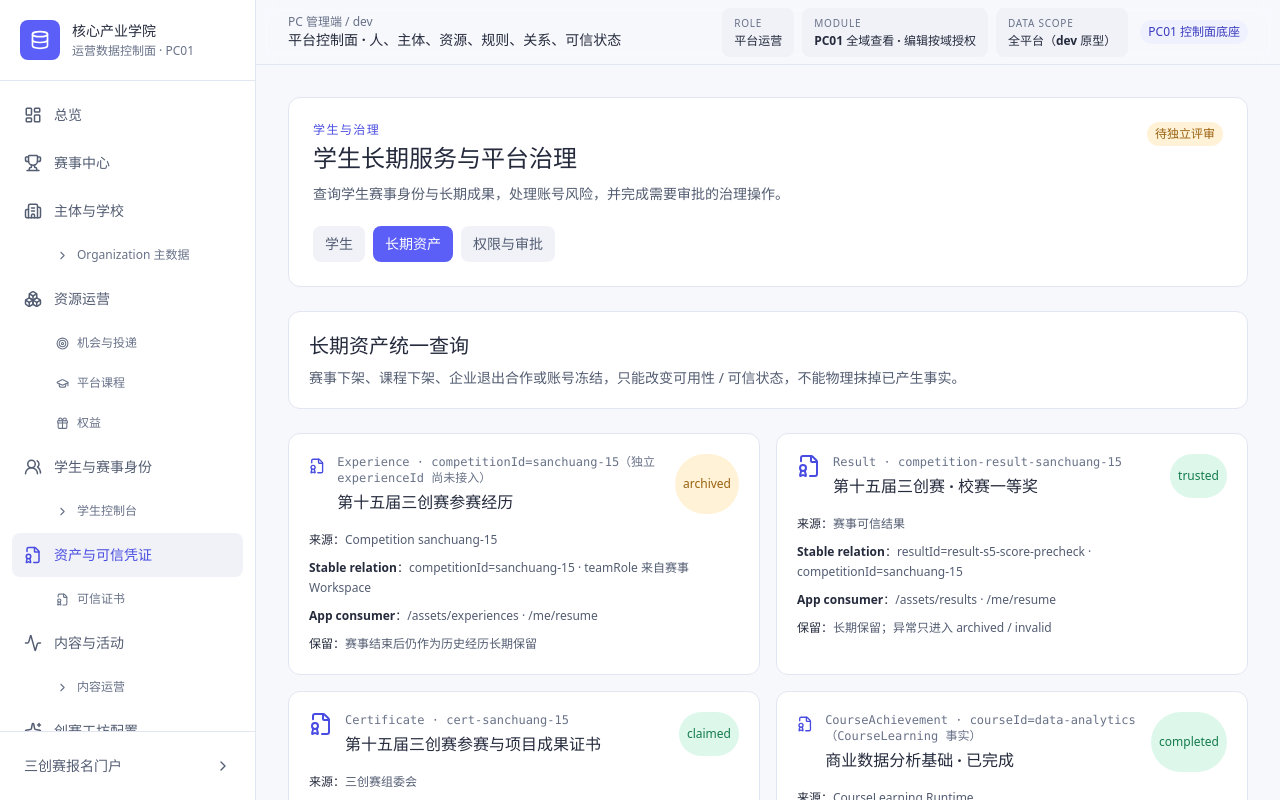
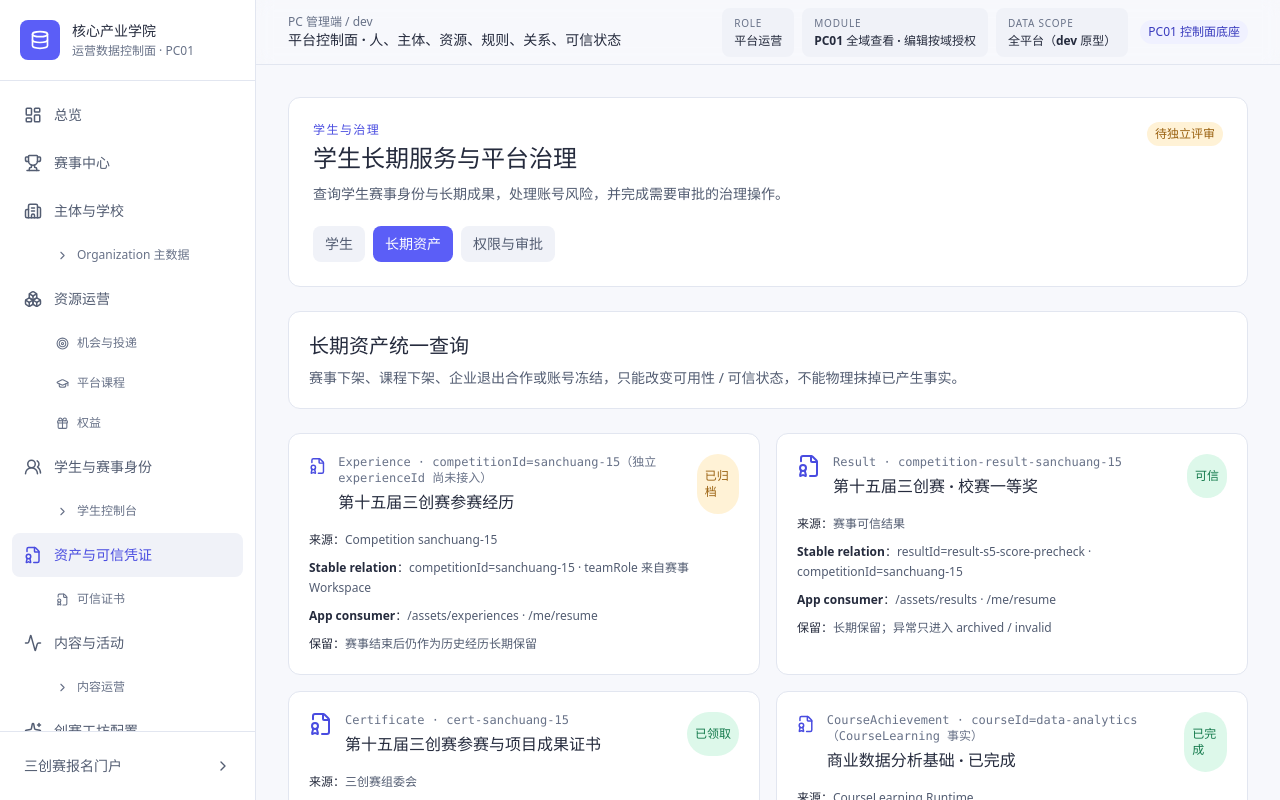
Before and after one commit to dangjingtao/core-industry-college-prototype, a React (Vite) app in the folder apps/pc/: page /admin/assets in a window 1280 px wide. Shown: the top 800 px of the page. Built offline with nearby package versions, Linux system fonts and the light colour scheme.

Commit message:
fix(pc05): use business-facing status labels

```diff
--- a/apps/pc/src/admin/pc05-ui.tsx
+++ b/apps/pc/src/admin/pc05-ui.tsx
@@ -2,11 +2,39 @@ import type { ReactNode } from "react";
 import { StatusTag } from "../components/ui";
 
 export type PC05Tone = "success" | "warning" | "danger" | "neutral" | "info";
+
+const stateLabels: Record<string, string> = {
+  active: "正常",
+  frozen: "已冻结",
+  pending: "待处理",
+  executed: "已执行",
+  trusted: "可信",
+  claimed: "已领取",
+  completed: "已完成",
+  valid: "有效",
+  archived: "已归档",
+  revoked: "已撤销",
+  invalid: "无效",
+  registrationOpen: "报名中",
+  upcoming: "即将开放",
+  ended: "已结束",
+  approved: "已通过",
+  rejected: "已拒绝",
+  confirmed: "官方已确认",
+  notRequired: "无需外部确认",
+  statusUnknown: "状态待回流",
+  PASS: "已通过",
+};
+
 export function pc05Tone(state: string): PC05Tone {
-  if (["active", "trusted", "claimed", "completed", "valid", "PASS", "executed"].includes(state)) return "success";
-  if (["pending", "statusUnknown", "待独立评审", "archived"].includes(state)) return "warning";
-  if (["revoked", "frozen", "invalid"].includes(state)) return "danger";
+  if (["active", "trusted", "claimed", "completed", "valid", "PASS", "executed", "approved", "confirmed"].includes(state)) return "success";
+  if (["pending", "statusUnknown", "待独立评审", "archived", "upcoming", "registrationOpen"].includes(state)) return "warning";
+  if (["revoked", "frozen", "invalid", "rejected"].includes(state)) return "danger";
   return "neutral";
+}
+
+export function pc05StateLabel(state: string) {
+  return stateLabels[state] ?? state;
 }
 
 export function PC05Fact({ label, children }: { label: string; children: ReactNode }) {
@@ -14,5 +42,5 @@ export function PC05Fact({ label, children }: { label: string; children: ReactNo
 }
 
 export function PC05StateTag({ state }: { state: string }) {
-  return <StatusTag tone={pc05Tone(state)}>{state}</StatusTag>;
+  return <StatusTag tone={pc05Tone(state)}>{pc05StateLabel(state)}</StatusTag>;
 }
```
